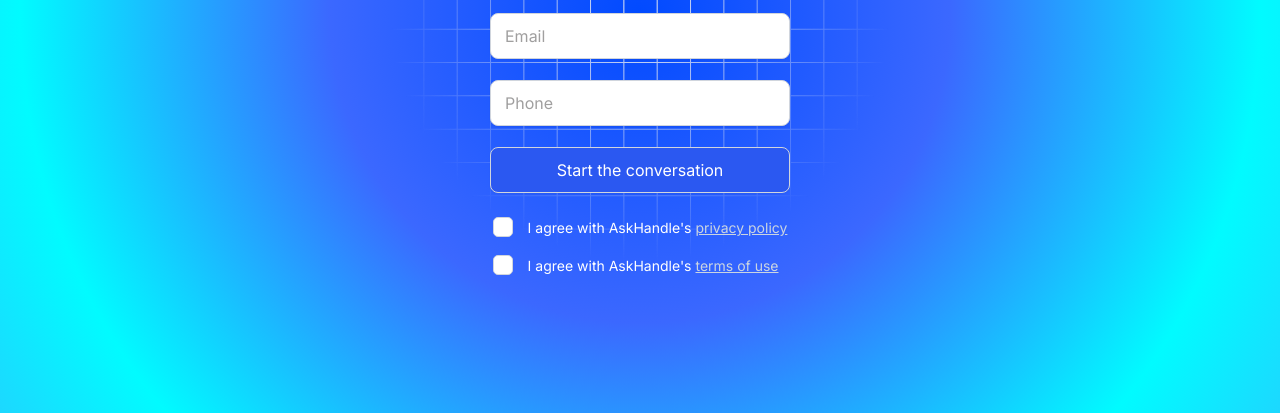
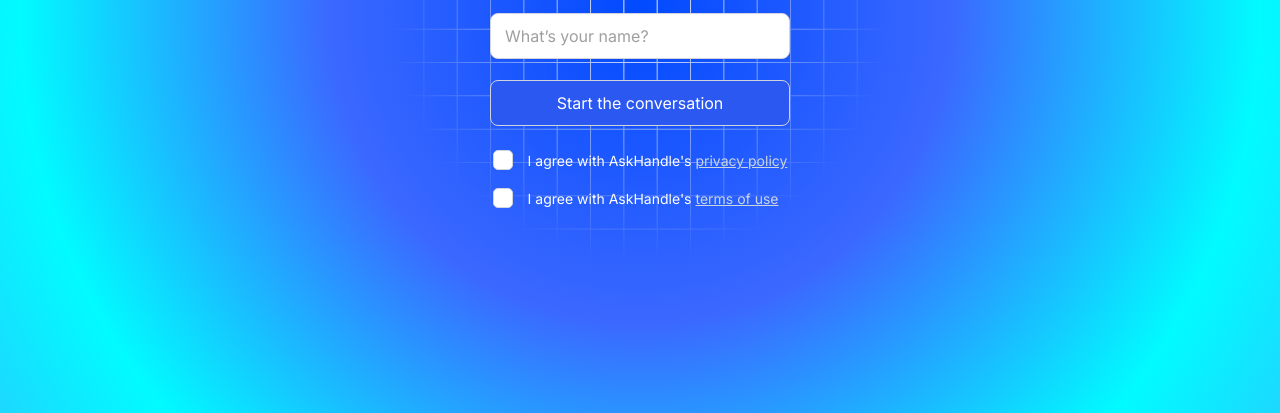
Before and after one commit to Forte-AI/api-based-messenger, a website: page public/index.html in a window 1280 px wide. Shown: the part 387-800 px from the top of the page. Drawn offline with Linux system fonts and the light colour scheme.

Commit message:
add a loading session

```diff
--- a/public/index.html
+++ b/public/index.html
@@ -34,7 +34,7 @@
                 placeholder="What’s your name?" />
               <div class="error-message" id="name-error"></div>
             </div>
-            <div class="chat__form-group">
+            <!-- <div class="chat__form-group">
               <input
                 class="chat-start__input"
                 type="email"
@@ -49,7 +49,7 @@
                 id="phone"
                 placeholder="Phone" />
               <div class="error-message" id="phone-error"></div>
-            </div>
+            </div> -->
             <button class="chat-start__input chat-start__input-button" type="submit">
               Start the conversation
             </button>
--- a/public/index.js
+++ b/public/index.js
@@ -71,6 +71,56 @@ document.addEventListener('DOMContentLoaded', function () {
   // Set all fields as required: name, email, phone, privacy, and terms.
   setRequiredFields(true, true, true, true, true);
 
+  // Add loading overlay HTML
+  const loadingOverlay = document.createElement('div');
+  loadingOverlay.id = 'loading-overlay';
+  loadingOverlay.innerHTML = `
+    <div class="loading-content">
+      <div class="spinner"></div>
+      <p>Preparing your session...</p>
+    </div>
+  `;
+  document.body.appendChild(loadingOverlay);
+
+  // Add loading overlay styles
+  const style = document.createElement('style');
+  style.textContent = `
+    #loading-overlay {
+      display: none;
+      position: fixed;
+      top: 0;
+      left: 0;
+      width: 100%;
+      height: 100%;
+      background: rgba(255, 255, 255, 0.9);
+      z-index: 9999;
+      justify-content: center;
+      align-items: center;
+    }
+    .loading-content {
+      text-align: center;
+    }
+    .spinner {
+      width: 40px;
+      height: 40px;
+      margin: 0 auto 15px;
+      border: 4px solid #f3f3f3;
+      border-top: 4px solid #3498db;
+      border-radius: 50%;
+      animation: spin 1s linear infinite;
+    }
+    @keyframes spin {
+      0% { transform: rotate(0deg); }
+      100% { transform: rotate(360deg); }
+    }
+  `;
+  document.head.appendChild(style);
+
+  // Function to show/hide loading overlay
+  function toggleLoadingOverlay(show) {
+    loadingOverlay.style.display = show ? 'flex' : 'none';
+  }
+
   form.addEventListener('submit', function (event) {
     event.preventDefault();
     clearErrors();
@@ -106,6 +156,9 @@ document.addEventListener('DOMContentLoaded', function () {
     }
 
     if (isValid) {
+      // Show loading overlay
+      toggleLoadingOverlay(true);
+
       // Call the API route to create a new AskHandle chat room.
       fetch('/api/createRoom', {
         method: 'POST',
@@ -128,17 +181,21 @@ document.addEventListener('DOMContentLoaded', function () {
             }
             // Mark form submission as successful.
             localStorage.setItem('formSubmitted', 'true');
-            // Redirect to the chat page once room creation is complete.
+
+            // Hide loading overlay and redirect
+            toggleLoadingOverlay(false);
             document.body.classList.add('fade-out-transition', 'fade-out');
             setTimeout(() => {
               window.location.href = '/chat.html';
             }, 500);
           } else {
+            toggleLoadingOverlay(false);
             console.error('Failed to create chat room:', data.error);
             displayError('Failed to create chat room. Please try again.');
           }
         })
         .catch((error) => {
+          toggleLoadingOverlay(false);
           console.error('Error creating chat room:', error);
           displayError('Error creating chat room. Please check your connection and try again.');
         });
```
